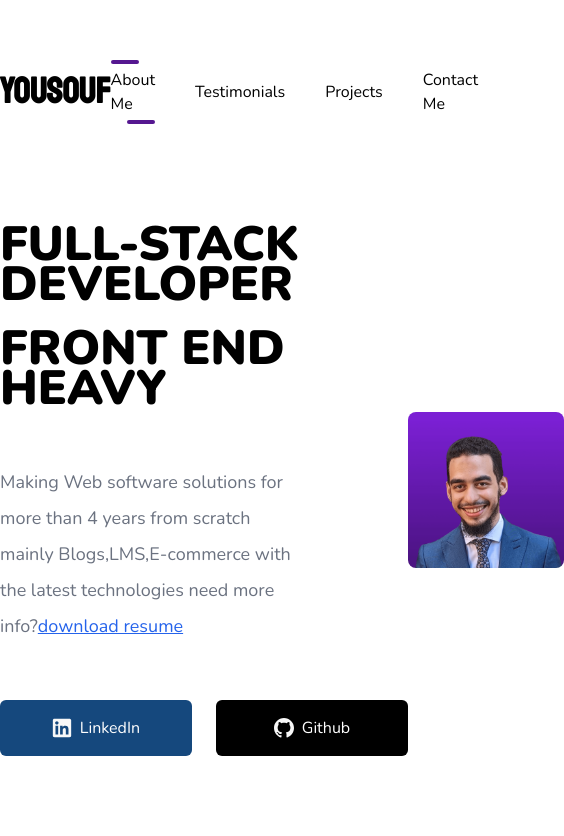
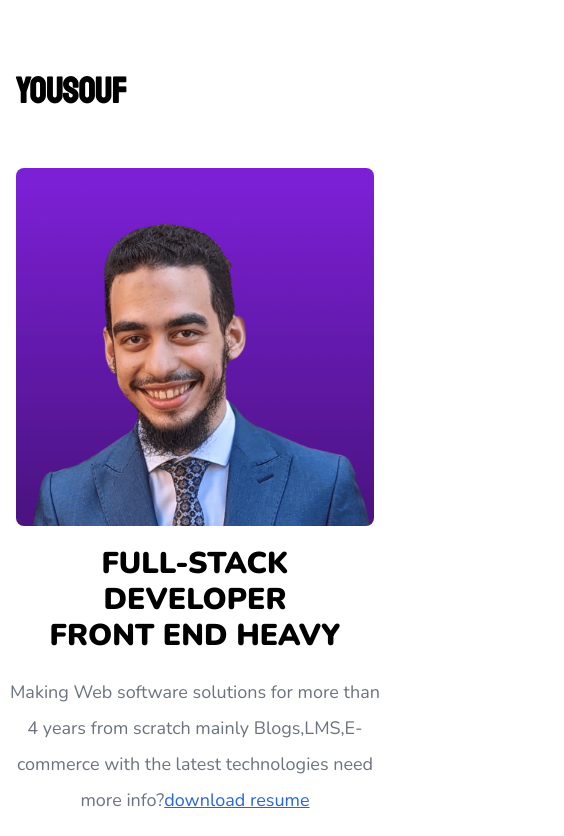
Before and after one commit to atheerweb/myNewPortfolio, a React (Create React App) app: page /#/ in a window 390 px wide. Shown: the top 836 px of the page, 564 px wide, since content can reach past the window. Built offline with nearby package versions, Linux system fonts and the light colour scheme.

Commit message:
homepage responsive

```diff
--- a/src/App.js
+++ b/src/App.js
@@ -6,9 +6,9 @@ function App() {
   return (
     <Router>
       <InitialTransition />
-      <div className="App font-body m-auto max-w-7xl min-h-screen">
+      <div className="App font-body m-auto max-w-7xl min-h-screen  p-4 sm:p-0">
         <NavBar />
-        <div className="py-10">
+        <div className="sm:py-10">
           <AnimatedRoutes />
         </div>
       </div>
--- a/src/components/NavBar/NavBar.js
+++ b/src/components/NavBar/NavBar.js
@@ -21,7 +21,7 @@ const NavBar = () => {
         <div className="bg-primaryColor w-8 h-1"></div>
         <div className="bg-primaryColor w-10 h-1"></div>
       </div> */}
-      <ul className="flex gap-10 items-center justify-center">
+      <ul className="hidden sm:flex gap-10 items-center justify-center">
         {navLinks.map((link, linkIndex) => (
           <NavLink key={linkIndex} link={link} />
         ))}
--- a/src/pages/AboutMe/AboutMe.js
+++ b/src/pages/AboutMe/AboutMe.js
@@ -18,24 +18,32 @@ const Home = () => {
       animate={{ opacity: 1 }}
       exit={{ opacity: 0 }}
     >
-      <header className="flex items-center justify-between">
+      <header className="flex flex-col sm:flex-row-reverse items-center justify-between">
+        <img
+          src={profilepicture}
+          className="w-full h-full   sm:w-2/5 sm:h-2/5 rounded-lg"
+          alt="profile"
+        />
         <motion.div
           initial="initial"
           animate="animate"
-          className="flex flex-col gap-14"
+          className="flex flex-col gap-5 sm:gap-14"
         >
-          <motion.div variants={titleAnimation} className="flex gap-6 flex-col">
-            <h1 className="text-5xl font-black uppercase leading-10">
+          <motion.div
+            variants={titleAnimation}
+            className="flex mt-5 sm:mt-0  sm:gap-6 flex-col"
+          >
+            <h1 className="text-3xl sm:text-5xl font-black text-center sm:text-start uppercase sm:leading-10">
               full-stack developer
             </h1>
-            <h1 className="text-5xl font-black uppercase leading-10">
+            <h1 className="text-3xl sm:text-5xl font-black text-center sm:text-start uppercase sm:leading-10">
               front end heavy
             </h1>
           </motion.div>
 
           <motion.p
             variants={titleAnimation}
-            className="w-9/12 text-lg  leading-9 text-gray-500"
+            className="sm:w-9/12 text-lg  leading-9 text-gray-500 text-center sm:text-start"
           >
             Making Web software solutions for more than 4 years from scratch
             mainly Blogs,LMS,E-commerce with the latest technologies need more
@@ -47,14 +55,14 @@ const Home = () => {
               download resume
             </a>
           </motion.p>
-          <div className="flex gap-6">
+          <div className="flex items-center sm:items-start justify-center sm:justify-start gap-6">
             <a
               href="https://www.linkedin.com/in/yousouf-essa-7029531b7/"
               target="_blank"
               rel="noreferrer"
               className="btn__link"
             >
-              <button className="bg-linkedin rounded-md flex gap-2 items-center justify-center w-48 h-14  text-white">
+              <button className="bg-linkedin rounded-md flex gap-2 items-center justify-center w-44 sm:w-48 h-14  text-white">
                 <img src={linkedIn} alt="" />
                 LinkedIn
               </button>
@@ -65,18 +73,13 @@ const Home = () => {
               rel="noreferrer"
               className="btn__link"
             >
-              <button className="bg-black rounded-md  text-white flex items-center justify-center gap-2  w-48 h-14">
+              <button className="bg-black rounded-md  text-white flex items-center justify-center gap-2  w-44 sm:w-48 h-14">
                 <img src={github} alt="" />
                 Github
               </button>
             </a>
           </div>
         </motion.div>
-        <img
-          src={profilepicture}
-          className="w-2/5 h-2/5 rounded-lg"
-          alt="profile"
-        />
       </header>
     </motion.div>
   );
```
